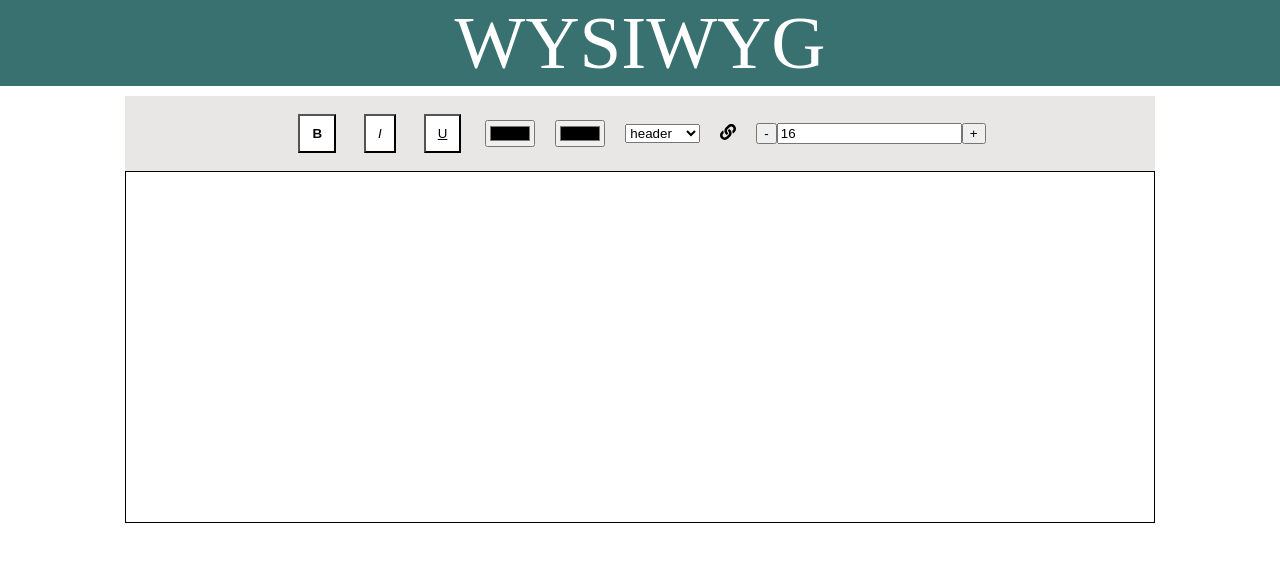
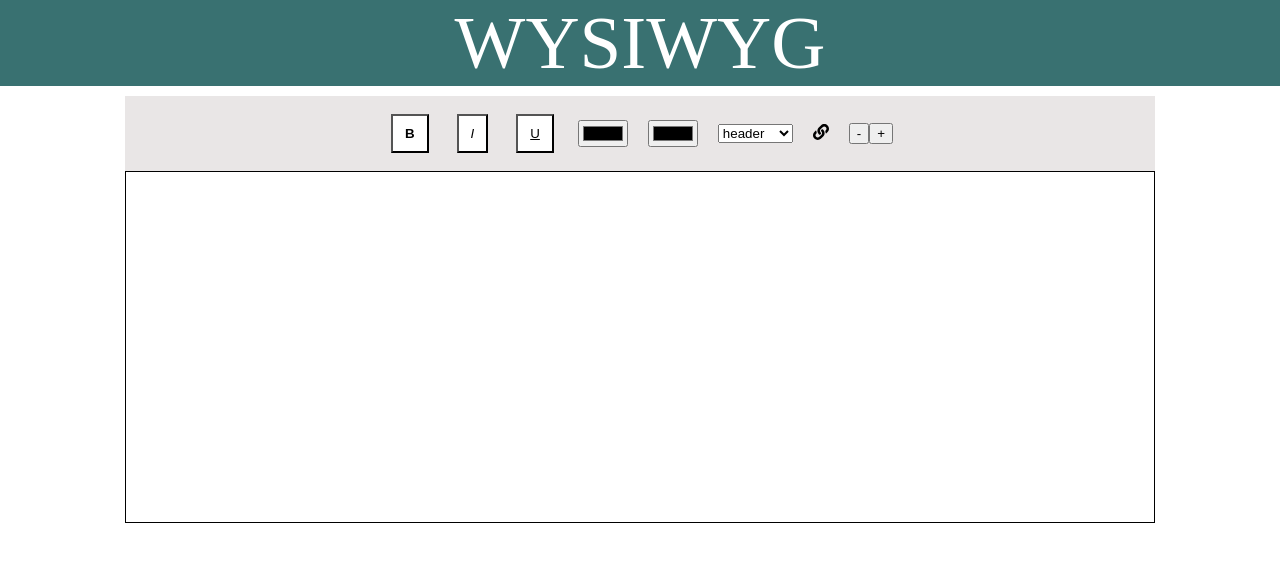
Before and after one commit to kapilkatkar/WYSIWYG, a React (Vite) app: page / in a window 1280 px wide. Shown: the top 562 px of the page. Built offline with nearby package versions, Linux system fonts and the light colour scheme.

Commit message:
font size increase and decrease

```diff
--- a/src/Features/1.EditOptions copy.jsx
+++ b/src/Features/1.EditOptions copy.jsx
@@ -13,6 +13,7 @@ const EditOptionBarComponent = () => {
   const [isBoldClicked, setIsBoldClicked] = useState(false);
   const [isItalic, setIsItalic] = useState(false);
   const [isUnderlined, setIsUnderlined] = useState(false);
+  const [openDilog, setOpenDilog] = useState(false);
 
   const applyFormatting = (command, value) => {
     document.execCommand(command, false, value);
@@ -73,21 +74,32 @@ const EditOptionBarComponent = () => {
     applyFormatting("formatBlock", value);
   };
 
-  const onTextSizeChange = (e) => {
-    const updatedSize = parseInt(e.target.value);
-    setTextSize(updatedSize);
-    applyFormatting("fontSize", updatedSize);
+  const onIncreament = () => {
+    const selectedText = window.getSelection();
+    if (selectedText.toString() !== "") {
+      const currentFontSize = document.queryCommandValue("fontSize");
+      const newFontSize = currentFontSize
+        ? parseInt(currentFontSize) + 1
+        : textSize + 1;
+      applyFormatting("fontSize", newFontSize);
+      setTextSize(newFontSize);
+    }
   };
-  const onIncreament = () => {
-    setTextSize((prev) => prev + 1);
-    applyFormatting("fontSize", `${textSize}`);
-  };
+
   const onDecreament = () => {
     if (textSize > 1) {
-      setTextSize((prev) => prev - 1);
-      applyFormatting("fontSize", `${textSize}`);
+      const selectedText = window.getSelection();
+      if (selectedText.toString() !== "") {
+        const currentFontSize = document.queryCommandValue("fontSize");
+        const newFontSize = currentFontSize
+          ? parseInt(currentFontSize) - 1
+          : textSize - 1;
+        applyFormatting("fontSize", newFontSize);
+        setTextSize(newFontSize);
+      }
     }
   };
+
   return (
     <div>
       <div id="WYSIWYG">
@@ -171,13 +183,6 @@ const EditOptionBarComponent = () => {
           </span>
           <div>
             <button onClick={onDecreament}>-</button>
-            <input
-              type="number"
-              name="textSize"
-              id=""
-              value={textSize}
-              onChange={onTextSizeChange}
-            />
             <button onClick={onIncreament}>+</button>
           </div>
         </div>
@@ -188,6 +193,7 @@ const EditOptionBarComponent = () => {
               height: "350px",
               border: "1px solid black",
               minHeight: 150,
+              fontSize: 24,
             }}
             contentEditable={true}
           ></div>
```
